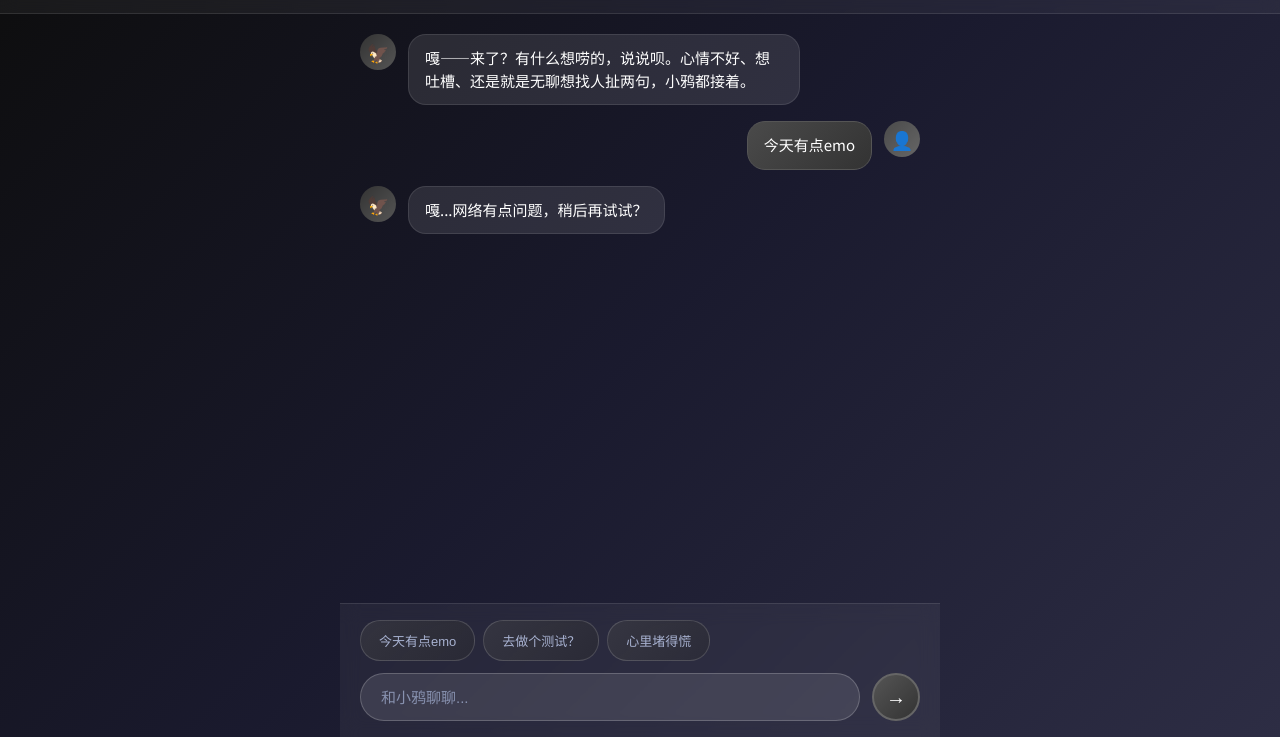
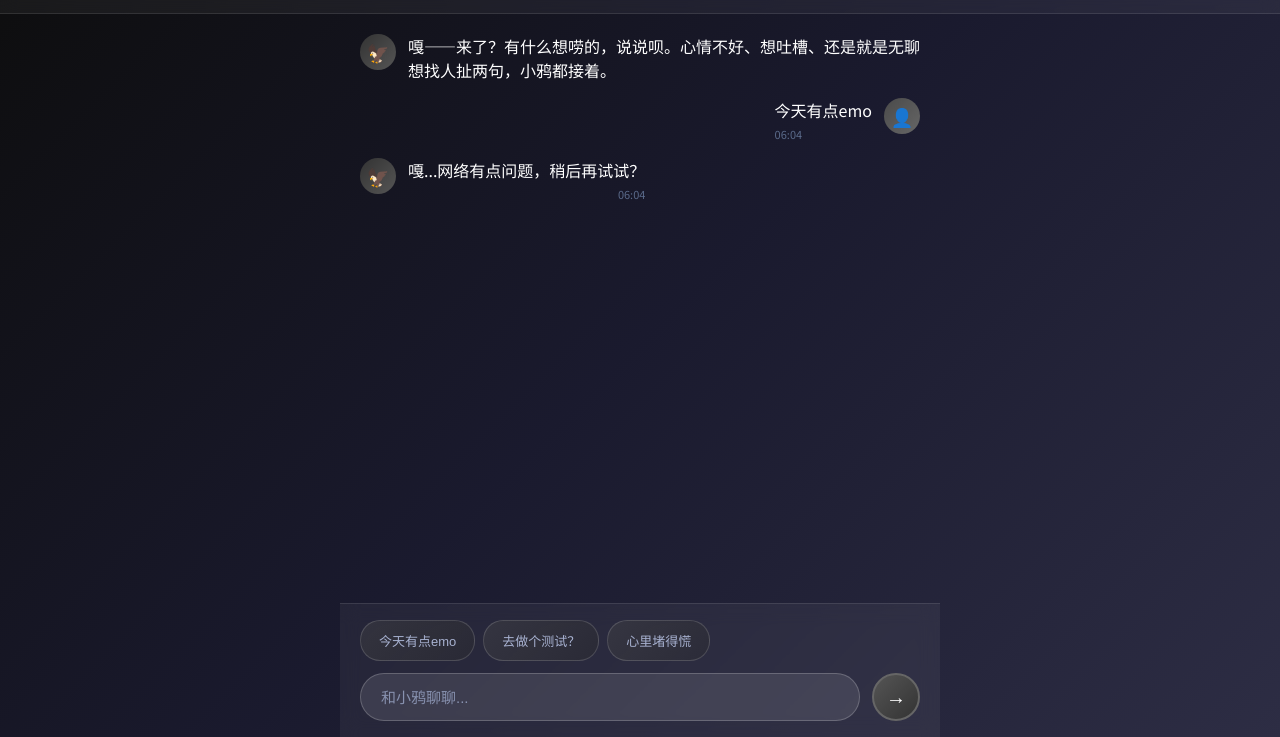
Before and after one commit to XX1483732026/-, a plain HTML site: page chat.html in a window 1280 px wide. Both pictures are taken after a click on the button "今天有点emo". Shown: the part 63-800 px from the top of the page. Drawn offline with Linux system fonts and the light colour scheme; no server answers.

Commit message:
v4: 添加聊天消息时间戳显示

```diff
--- a/chat.html
+++ b/chat.html
@@ -124,22 +124,52 @@
         }
 
         .message-content {
-            max-width: 70%;
-            padding: 12px 16px;
-            border-radius: 18px;
-            font-size: 15px;
-            line-height: 1.5;
+            position: relative;
         }
 
-        .message.bot .message-content {
-            background: rgba(255, 255, 255, 0.1);
-            border: 1px solid rgba(255, 255, 255, 0.1);
+        .message-time {
+            font-size: 11px;
+            color: #5a6a8a;
+            margin-top: 4px;
+            text-align: right;
         }
 
+        .message.user .message-time {
+            text-align: left;
+        }
+
+
+        .message.bot .message-content {
+            position: relative;
+        }
+
+        .message-time {
+            font-size: 11px;
+            color: #5a6a8a;
+            margin-top: 4px;
+            text-align: right;
+        }
+
+        .message.user .message-time {
+            text-align: left;
+        }
+
+
         .message.user .message-content {
-            background: linear-gradient(135deg, #4a4a4a, #333);
-            border: 1px solid #555;
+            position: relative;
         }
+
+        .message-time {
+            font-size: 11px;
+            color: #5a6a8a;
+            margin-top: 4px;
+            text-align: right;
+        }
+
+        .message.user .message-time {
+            text-align: left;
+        }
+
 
         .typing-indicator {
             display: flex;
@@ -296,9 +326,11 @@
             const messagesDiv = document.getElementById('chatMessages');
             const messageDiv = document.createElement('div');
             messageDiv.className = `message ${isUser ? 'user' : 'bot'}`;
+            const now = new Date();
+            const timeStr = now.getHours().toString().padStart(2, '0') + ':' + now.getMinutes().toString().padStart(2, '0');
             messageDiv.innerHTML = `
                 <div class="message-avatar">${isUser ? '👤' : '🦅'}</div>
-                <div class="message-content">${content}</div>
+                <div class="message-content">${content}<div class="message-time">${timeStr}</div></div>
             `;
             messagesDiv.appendChild(messageDiv);
             messagesDiv.scrollTop = messagesDiv.scrollHeight;
```
